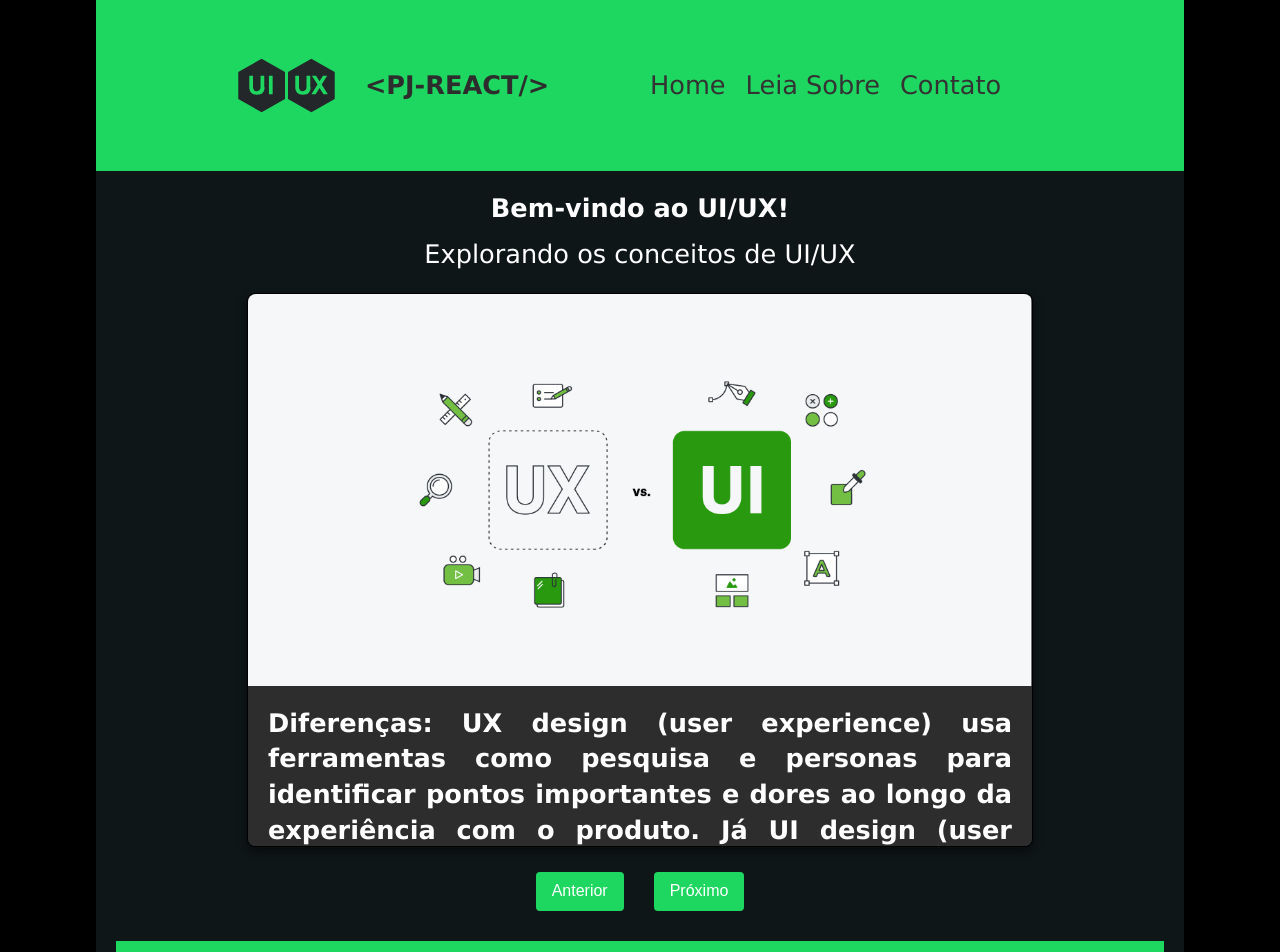
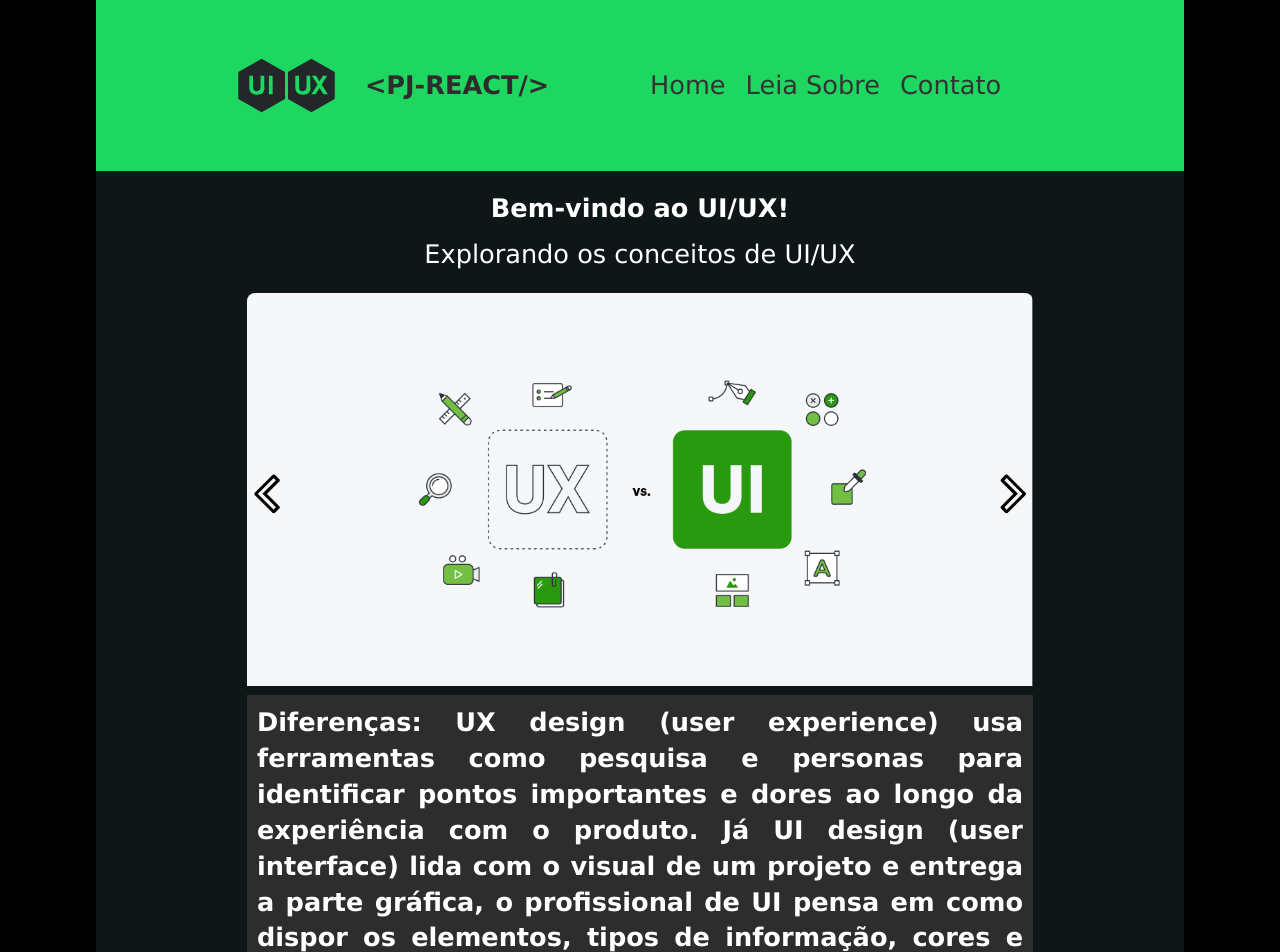
Before and after one commit to MurilodioPy/projeto-ract, a React (Vite) app: page / in a window 1280 px wide. Shown: the top 952 px of the page. Built offline with nearby package versions, Linux system fonts and the light colour scheme.

Commit message:
update estilo botoes

```diff
--- a/src/App.css
+++ b/src/App.css
@@ -173,57 +173,66 @@ p {
   width: 75%;
   display: flex;
   flex-direction: column;
+  padding: 0;
   text-align: center;
   align-items: center;
+  margin: 0;
 }
 
 .gallery-info {
-  display: flex;
-  flex-direction: column;
-  margin-bottom: 2%;
-  border: 1px solid #000;
-  box-shadow: 0 4px 8px rgba(0, 0, 0, 0.5);
-  border-radius: 8px;
-  background-color: var(--secondary-color);
+  width: 100%;
+  display: inline-block;
+  position: relative;
+  margin: 0;
+  border-radius: 8px 8px 0 0;
 }
 
-.gallery-info p {
+.image {
+  width: 100%;
+  height: auto;
+  border-radius: 8px 8px 0 0;
+  margin: 0;
+  cursor: pointer;
+  border: 0;
+}
+
+.gallery p {
   background-color: var(--secondary-color);
   border-radius: 0 0 8px 8px;
-  padding: 20px;
+  padding: 10px;
   margin: 0;
   font-weight: bold;
+  height: 400px;
   text-align: justify;
-  height: 160px; /* Defina a altura desejada */
   overflow: scroll;
   overflow: auto;
 }
 
-.gallery img {
-  max-width: 100%;
+.controls {
+  margin: 0;
+  display: flex;
+  justify-content: space-between;
+  overflow: hidden;
+  width: 100%;
   height: auto;
-  border-radius: 8px 8px 0 0;
-  margin: 0;
+  position: absolute;
+  top: 50%;
+  left: 50%;
+  transform: translate(-50%, -50%);
+}
+
+.controls :first-child{
+  transform: scaleX(-1);
+}
+
+.controls img {
+  width: 5%;
+  transition-duration: 0.5s;
   cursor: pointer;
 }
 
-.gallery .controls {
-  display: flex;
-  justify-content: center;
-}
-
-.gallery .controls button {
-  background-color: var(--primary-color);
-  color: #fff;
-  font-size: 2vw;
-  line-height: 1.4;
-  border: none;
-  border-radius: 4px;
-  padding: 8px 16px;
-  margin: 10px 15px;
-  font-size: 16px;
-  transition-duration: 0.5s;
-  cursor: pointer;
+.controls img:hover {
+  background-color: rgba(0, 0, 0, 0.2);
 }
 
 @media (max-width: 768px) {
@@ -239,7 +248,3 @@ p {
     padding: 6px 12px;
   }
 }
-
-.gallery .controls button:hover {
-  background-color: var(--secondary-color);
-}
--- a/src/App.jsx
+++ b/src/App.jsx
@@ -6,13 +6,15 @@ import { useState } from 'react';
 import { imageData } from './imageData';
 import { logoData } from "./imageData";
 import logo from './img/ui-ux-logo.svg';
+import seta from './img/seta.png';
+
 
 // Componente de cabeçalho
 const Header = () => {
   return (
     <header>
       <div id="logoname">
-        <img src={logo} alt="logo uiux"/>
+        <img src={logo} alt="logo uiux" />
         <h1> &lt;PJ-REACT/&gt; </h1>
       </div>
       <nav>
@@ -64,17 +66,17 @@ const Gallery = () => {
   return (
     <div className="gallery">
       <div className="gallery-info">
-        <img
-        src={imageData[currentImageIndex].imageUrl}
-        alt={`${imageData[currentImageIndex].imageDesc}`}
-        title={`${imageData[currentImageIndex].imageDesc}`}/>
-        <p>{imageData[currentImageIndex].additionalText}</p>
+        <img className="image" src={imageData[currentImageIndex].imageUrl}
+          alt={`${imageData[currentImageIndex].imageDesc}`}
+          title={`${imageData[currentImageIndex].imageDesc}`} />
+        <div className="controls">
+          <img onClick={handlePreviousImage} src={seta} />
+          <img onClick={handleNextImage} src={seta} />
+          {/* <button onClick={handlePreviousImage} aria-label="Imagem anterior">Anterior</button>
+          <button onClick={handleNextImage} aria-label="Próxima imagem">Próximo</button> */}
+        </div>
       </div>
-
-      <div className="controls">
-        <button onClick={handlePreviousImage} aria-label="Imagem anterior">Anterior</button>
-        <button onClick={handleNextImage} aria-label="Próxima imagem">Próximo</button>
-      </div>
+      <p>{imageData[currentImageIndex].additionalText}</p>
     </div>
   );
 };
@@ -92,14 +94,14 @@ const Body = () => {
 };
 
 const Logos = () => {
-  return(
+  return (
     <div className="link-logo">
       {logoData.map((data, index) => (
         <div key={index}>
           <a href={data.linkLogo} target="_blank" rel="noreferrer">
-            <img src={data.logoUrl} alt={data.logoNome}/>
+            <img src={data.logoUrl} alt={data.logoNome} />
           </a>
-            {/* adicionando texto por arquivo */}
+          {/* adicionando texto por arquivo */}
         </div>
       ))}
 
```
Also changed, not shown: src/img/seta.png (added).
